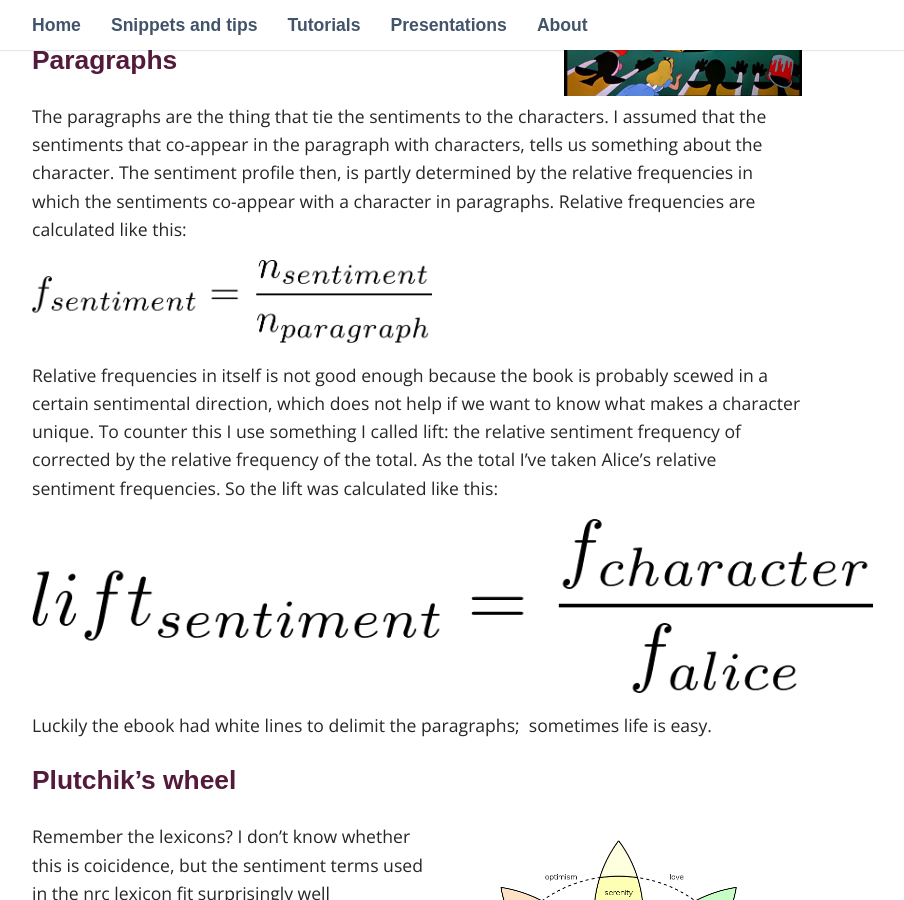
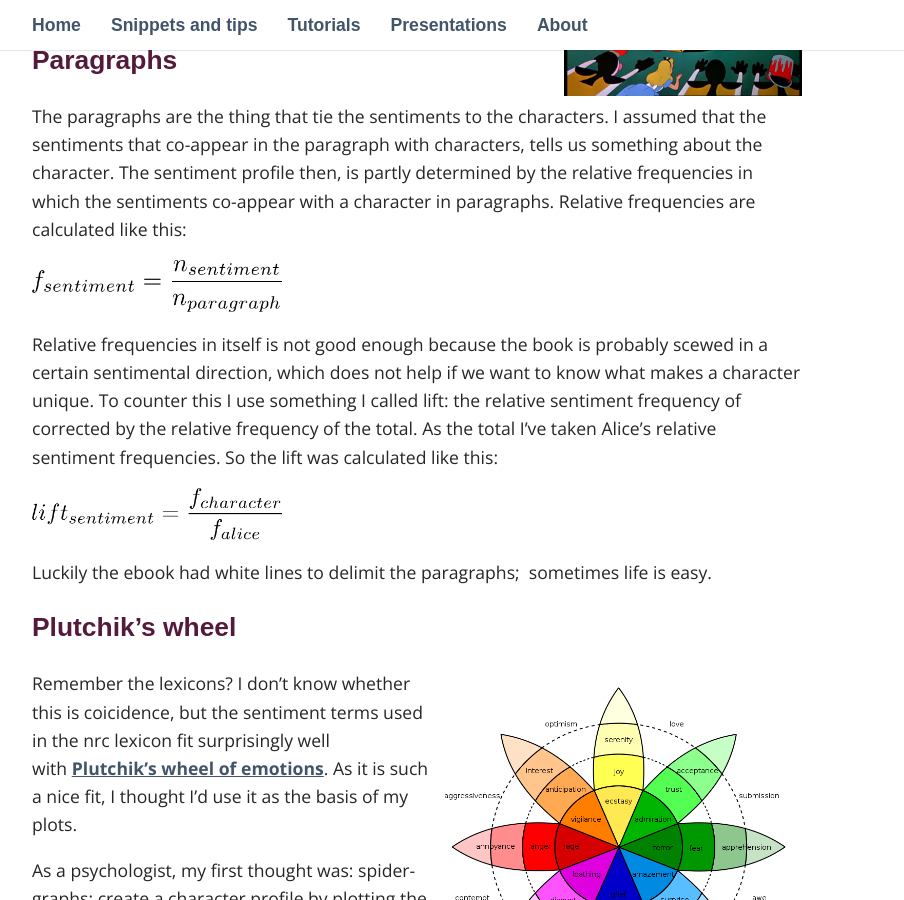
Before and after one commit to mark-me/mark-me.github.io, a Jekyll site: the page built from _pages/tutorials/mining-alices-wonderland/mining-alices-wonderland.md, in a window 1280 px wide and 900 px high, scrolled down 1775 px. Shown: the whole window, without its empty margins (223-1127 px from the left). Built offline with Jekyll 4.4.1, drawn with Linux system fonts in a browser that asks for light colours; some web fonts are replaced.

Commit message:
WordPress migration

```diff
--- a/_pages/tutorials/mining-alices-wonderland/mining-alices-wonderland.md
+++ b/_pages/tutorials/mining-alices-wonderland/mining-alices-wonderland.md
@@ -33,11 +33,11 @@
 
 The paragraphs are the thing that tie the sentiments to the characters. I assumed that the sentiments that co-appear in the paragraph with characters, tells us something about the character. The sentiment profile then, is partly determined by the relative frequencies in which the sentiments co-appear with a character in paragraphs. Relative frequencies are calculated like this:
 
-<img src="/_pages/tutorials/mining-alices-wonderland/formula-freq-sentiment.png" alt="Frequency sentiment formula" width="400" height="83" align="center"/>
+<img src="/_pages/tutorials/mining-alices-wonderland/formula-freq-sentiment.png" alt="Frequency sentiment formula" width="250" height="52" align="center"/>
 
 Relative frequencies in itself is not good enough because the book is probably scewed in a certain sentimental direction, which does not help if we want to know what makes a character unique. To counter this I use something I called lift: the relative sentiment frequency of corrected by the relative frequency of the total. As the total I've taken Alice's relative sentiment frequencies. So the lift was calculated like this:
 
-<img src="/_pages/tutorials/mining-alices-wonderland/formula-lift-sentiment.png" alt="Lift sentiment formula" width="841" height="174" align="center"/>
+<img src="/_pages/tutorials/mining-alices-wonderland/formula-lift-sentiment.png" alt="Lift sentiment formula" width="250" height="52" align="center"/>
 
 Luckily the ebook had white lines to delimit the paragraphs;  sometimes life is easy.
 
```
